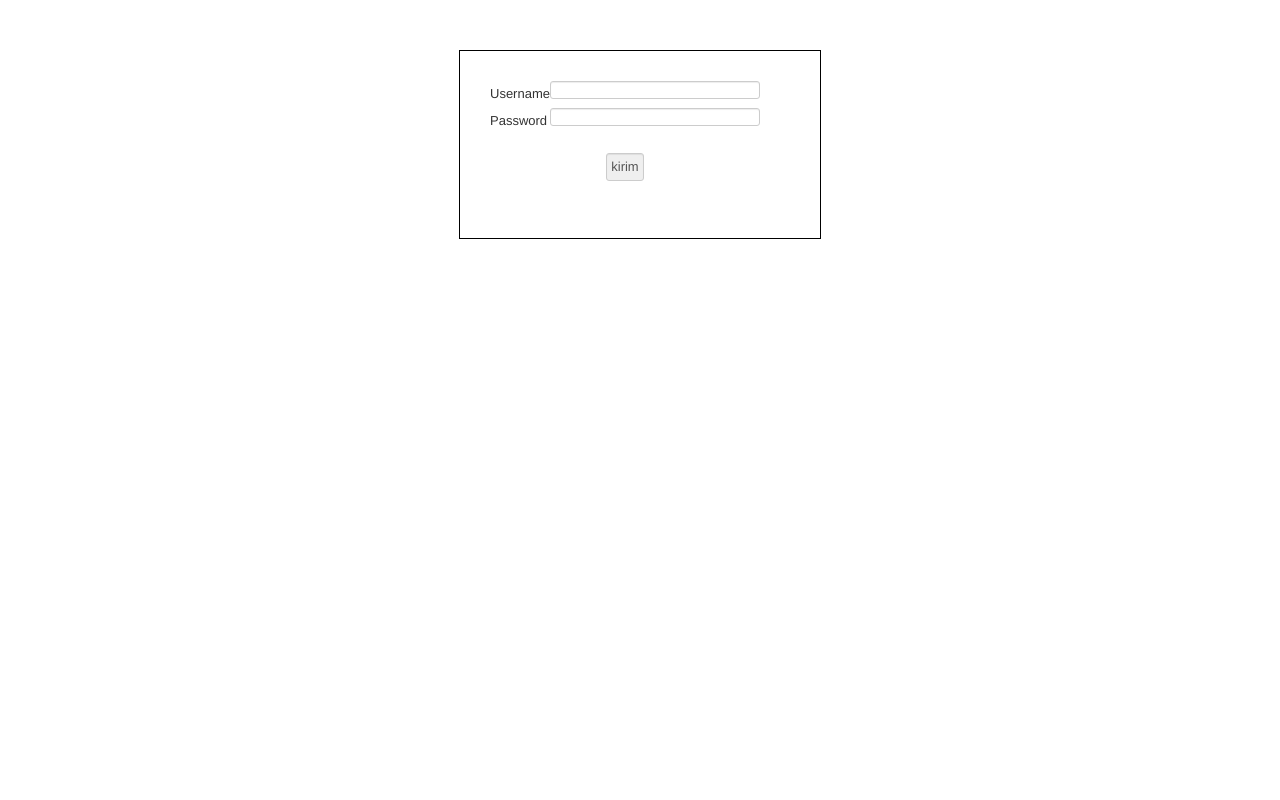
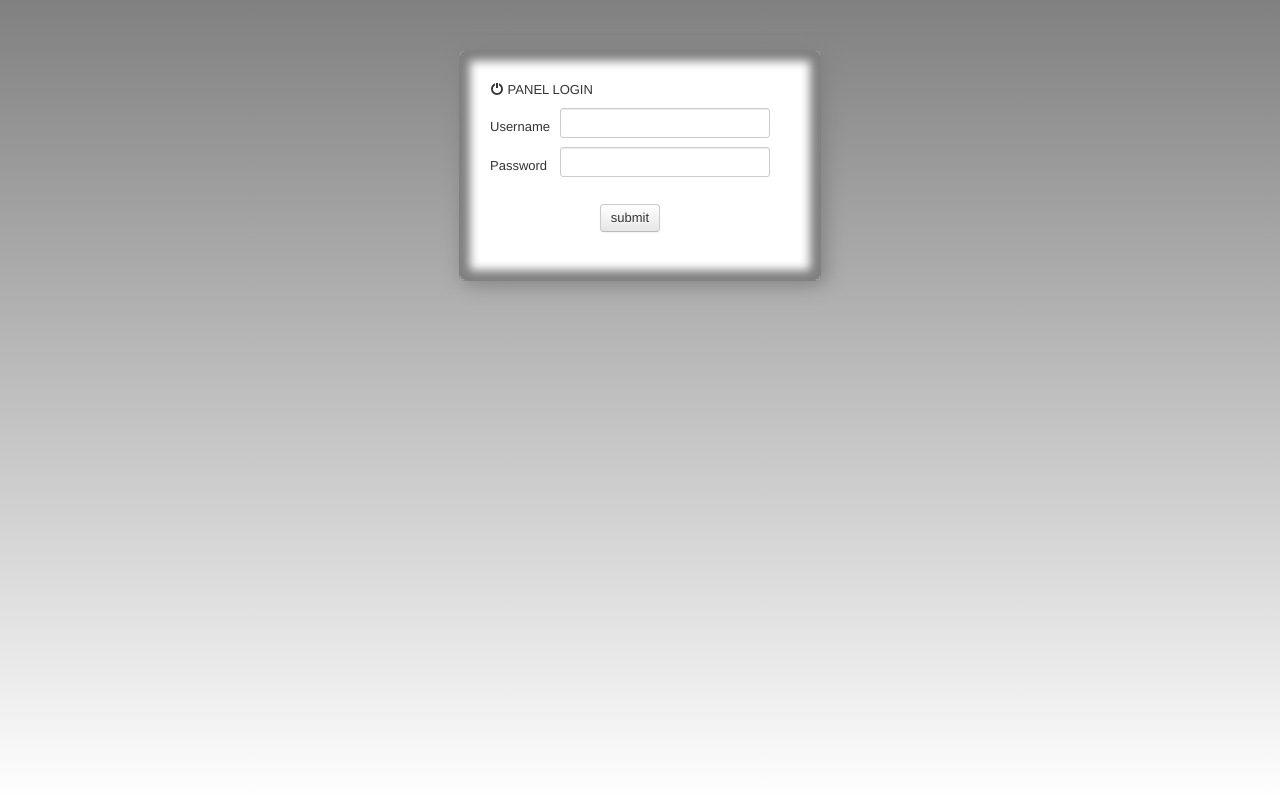
Before and after one commit to rafirafika/sekolah, a CodeIgniter app: page /sekolah/index.php/backend/cpanellogin/index in a window 1280 px wide. Run offline with CodeIgniter, Linux system fonts and the light colour scheme.

Commit message:
panel login selesai

```diff
--- a/application/views/backend/vpanellogin.php
+++ b/application/views/backend/vpanellogin.php
@@ -9,14 +9,22 @@
                 <?php echo form_open(); ?>
                     <table>
                         <tr>
+                            <td colspan="2">
+
+                                <p><i class="icon-off"></i>&nbsp;PANEL LOGIN</p>
+                            </td>
+                        </tr>
+                        <tr>
                             <td>
                                 <?php echo form_label('Username','username'); ?>
                             </td>
+
                             <td>
                                 <?php
                                 $data = array(
                                     'type'=>'text',
-                                    'name'=>'username'
+                                    'name'=>'username',
+                                    'style'=>'height: 30px;margin-left: 10px'
                                 );
                                 echo form_input($data);
                                 ?>
@@ -29,7 +37,8 @@
                             <td>
                                 <?php
                                 $data = array(
-                                    'name'=>'password'
+                                    'name'=>'password',
+                                    'style'=>'height: 30px;margin-left: 10px'
                                 );
                                 echo form_password($data);
                                 ?>
@@ -43,7 +52,8 @@
                                 <?php
                                 $data = array(
                                     'id'=>'login',
-                                    'value'=>'kirim'
+                                    'value'=>'submit',
+                                    'class'=>'btn'
                                 );
                                 echo form_submit($data);
                                 ?>
--- a/css_admin/panellogin.css
+++ b/css_admin/panellogin.css
@@ -1,10 +1,13 @@
 .panel
 {
-    border: 1px solid black;
+    border: 1px solid grey;
     padding: 30px;
     margin-left: auto;
     margin-right: auto;
     margin-top: 50px;
     text-align: center;
-    width: 300px
+    width: 300px;
+    box-shadow: 4px 3px 20px grey,inset 0 0 10px 10px grey;
+    border-radius: 6px;
+    background-color: #ffffff;
 }
--- a/css_admin/style.css
+++ b/css_admin/style.css
@@ -5,11 +5,15 @@
 @import "bootstrap.css";
 body
 {
-
+    background: -webkit-linear-gradient(top,grey,white);
+    background: -moz-linear-gradient(top,grey,white);
+    background: -ms-linear-gradient(top,grey,white);
+    background: -o-linear-gradient(top,grey,white);
 }
 .wrap
 {
     margin-left: auto;
     margin-right: auto;
     text-align: left;
+    height: 550px
 }
```
